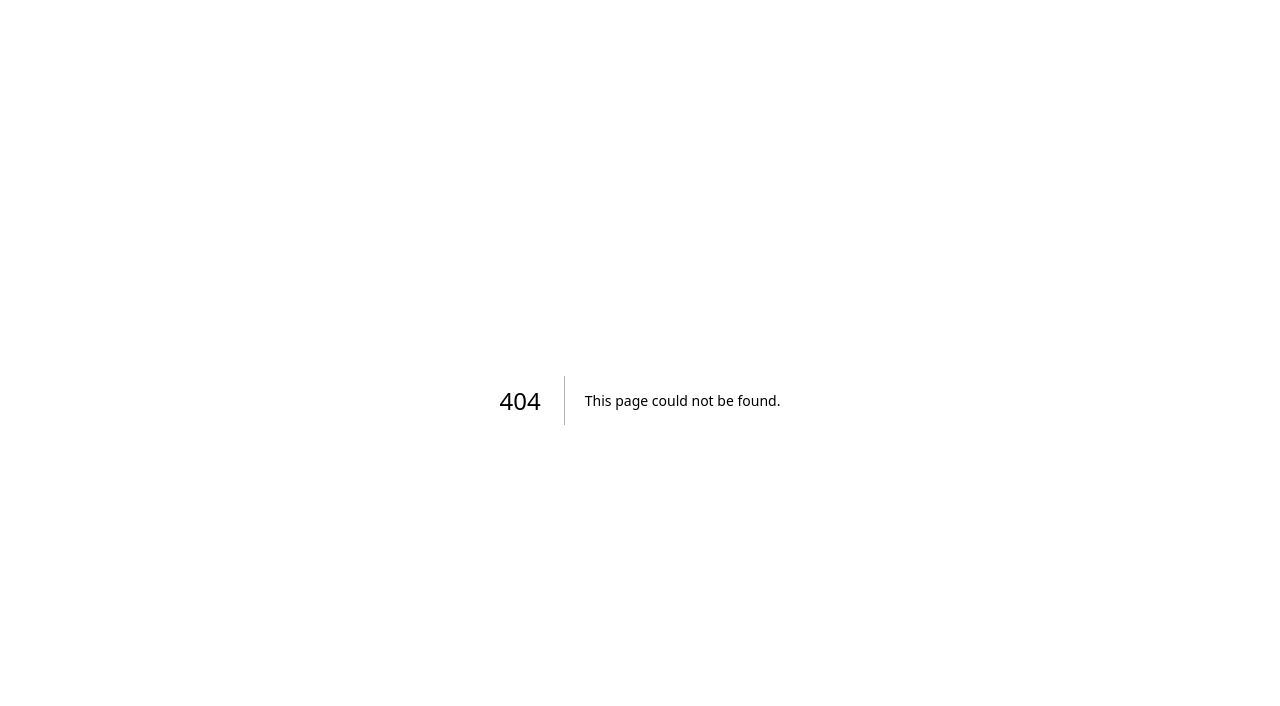
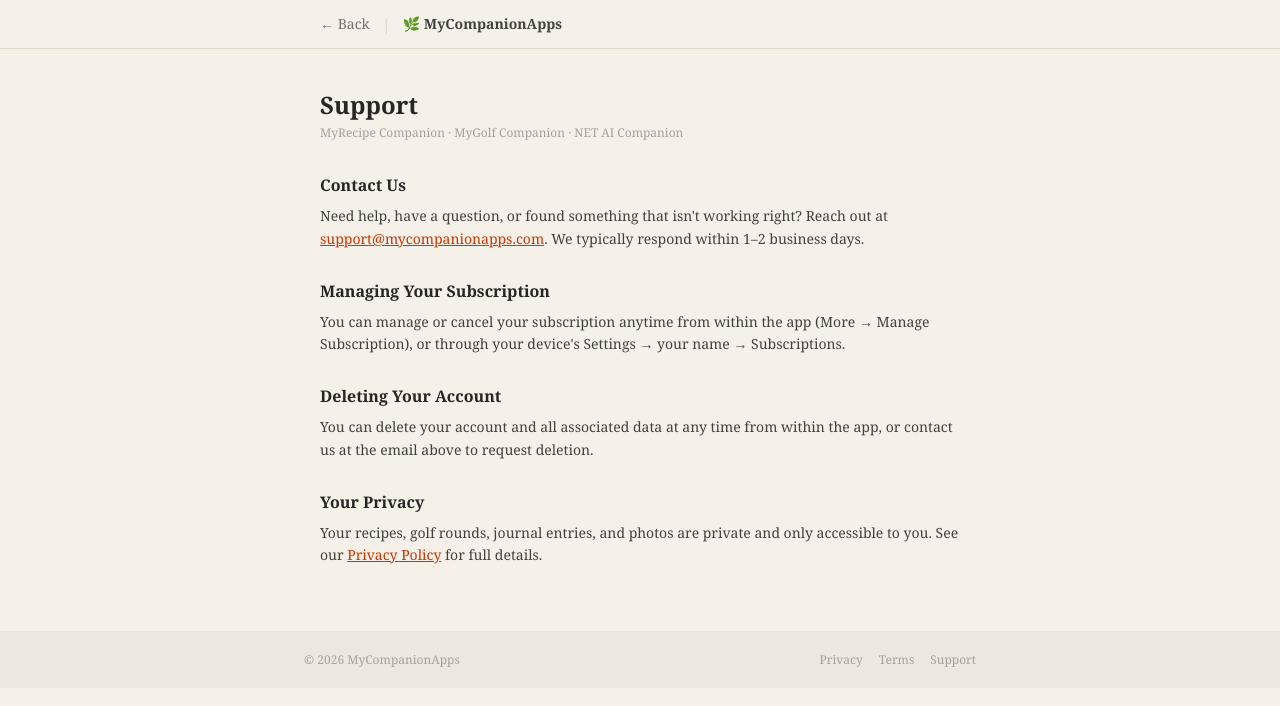
Before and after one commit to bd9356-gif/my-companion-apps, a Next.js app: page /support in a window 1280 px wide. Before the commit this address had no page. Shown: the top 706 px of the page. Built offline with nearby package versions, Linux system fonts and the light colour scheme.

Commit message:
Rename page.tx to page.tsx

```diff
--- /dev/null
+++ b/app/support/page.tsx
@@ -0,0 +1,77 @@
+export const metadata = {
+  title: 'Support | MyCompanionApps',
+  description: 'Support for MyRecipe Companion, MyGolf Companion, and NET AI Companion.',
+}
+
+export default function SupportPage() {
+  return (
+    <div className="min-h-screen" style={{ backgroundColor: '#f5f0e8', fontFamily: 'Georgia, serif' }}>
+      <header style={{ backgroundColor: '#f5f0e8', borderBottom: '1px solid #e0d8c8' }}>
+        <div className="max-w-2xl mx-auto px-4 py-3 flex items-center gap-3">
+          <a href="/" className="text-sm text-stone-500 hover:text-stone-700">← Back</a>
+          <span className="text-stone-300">|</span>
+          <span className="text-sm font-semibold text-stone-700" style={{ fontFamily: 'Georgia, serif' }}>🌿 MyCompanionApps</span>
+        </div>
+      </header>
+
+      <main className="max-w-2xl mx-auto px-4 py-10 pb-16">
+        <h1 className="text-2xl font-bold text-stone-800 mb-1" style={{ fontFamily: 'Georgia, serif' }}>Support</h1>
+        <p className="text-xs text-stone-400 mb-8">MyRecipe Companion &middot; MyGolf Companion &middot; NET AI Companion</p>
+
+        <div className="space-y-7 text-stone-700">
+
+          <section>
+            <h2 className="text-base font-bold text-stone-800 mb-2">Contact Us</h2>
+            <p className="text-sm leading-relaxed">
+              Need help, have a question, or found something that isn't working right?
+              Reach out at{' '}
+              <a href="mailto:support@mycompanionapps.com" className="text-orange-700 underline hover:text-orange-900">
+                support@mycompanionapps.com
+              </a>
+              . We typically respond within 1–2 business days.
+            </p>
+          </section>
+
+          <section>
+            <h2 className="text-base font-bold text-stone-800 mb-2">Managing Your Subscription</h2>
+            <p className="text-sm leading-relaxed">
+              You can manage or cancel your subscription anytime from within the app
+              (More → Manage Subscription), or through your device's Settings → your
+              name → Subscriptions.
+            </p>
+          </section>
+
+          <section>
+            <h2 className="text-base font-bold text-stone-800 mb-2">Deleting Your Account</h2>
+            <p className="text-sm leading-relaxed">
+              You can delete your account and all associated data at any time from
+              within the app, or contact us at the email above to request deletion.
+            </p>
+          </section>
+
+          <section>
+            <h2 className="text-base font-bold text-stone-800 mb-2">Your Privacy</h2>
+            <p className="text-sm leading-relaxed">
+              Your recipes, golf rounds, journal entries, and photos are private and
+              only accessible to you. See our{' '}
+              <a href="/privacy" className="text-orange-700 underline hover:text-orange-900">Privacy Policy</a>{' '}
+              for full details.
+            </p>
+          </section>
+
+        </div>
+      </main>
+
+      <footer className="border-t border-stone-200 px-4 py-5" style={{ backgroundColor: '#ede8df' }}>
+        <div className="max-w-2xl mx-auto flex items-center justify-between">
+          <p className="text-xs text-stone-400">© 2026 MyCompanionApps</p>
+          <div className="flex gap-4">
+            <a href="/privacy" className="text-xs text-stone-400 hover:text-stone-600">Privacy</a>
+            <a href="/terms" className="text-xs text-stone-400 hover:text-stone-600">Terms</a>
+            <a href="/support" className="text-xs text-stone-400 hover:text-stone-600">Support</a>
+          </div>
+        </div>
+      </footer>
+    </div>
+  )
+}
```
